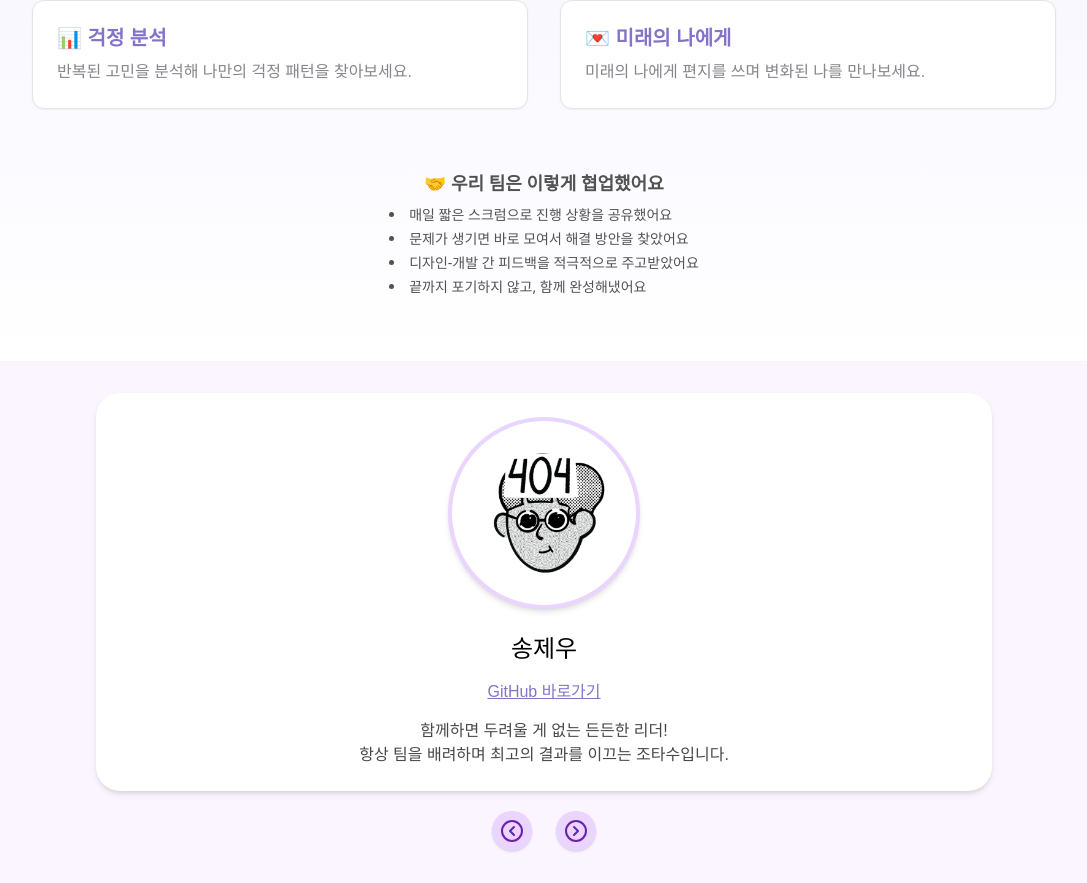
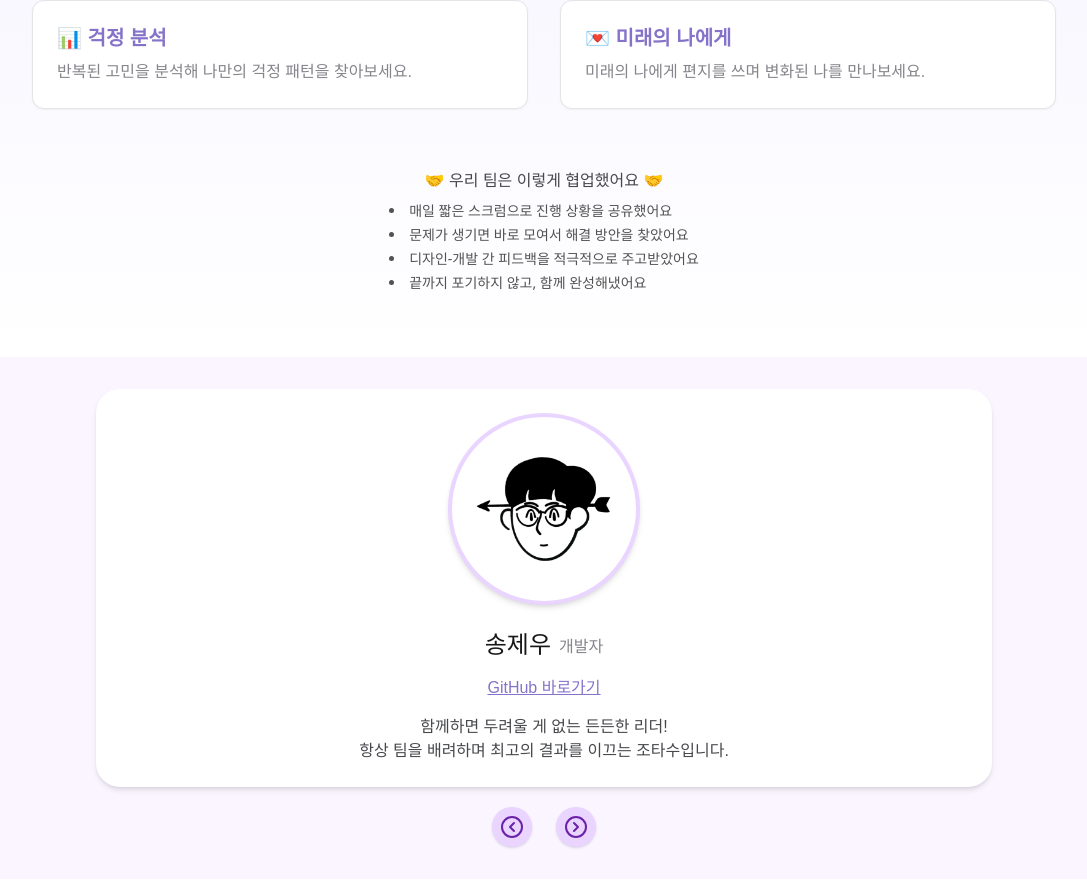
Before and after one commit to PomegranateBlue/dont_worry, a Next.js app: page /mypage/team in a window 1280 px wide. Shown: the part 493-1376 px from the top of the page, without its empty margins (96-1183 px from the left). Built offline with nearby package versions, Linux system fonts and the light colour scheme; no server answers; a web font is replaced by a local one.

Commit message:
♻️ refactor / 타입 분리, map 적용

```diff
--- a/src/app/mypage/team/MemberSlide.tsx
+++ b/src/app/mypage/team/MemberSlide.tsx
@@ -7,8 +7,9 @@ import Text from '@/components/common/Text';
 
 type Member = {
   name: string;
+  role: string;
   image: string;
-  github: string;
+  github?: string;
   intro1: string;
   intro2: string;
 };
@@ -46,8 +47,20 @@ const MemberSlide = ({ members }: { members: Member[] }) => {
                       height={200}
                     />
                   </div>
-                  <div className="text-center flex flex-col gap-4">
-                    <Text variant={'heading2'}>{member.name}</Text>
+                  <div className="text-center flex flex-col gap-4 items-center">
+                    <div className="flex items-center gap-2">
+                      <Text variant={'heading2'} color={'label-normal'}>
+                        {member.name}
+                      </Text>
+                      <Text
+                        variant={'heading5'}
+                        color={'label-alternative'}
+                        className="mt-1"
+                      >
+                        {member.role}
+                      </Text>
+                    </div>
+                    {member.github && (
                       <a
                         href={member.github}
                         target="_blank"
@@ -61,6 +74,7 @@ const MemberSlide = ({ members }: { members: Member[] }) => {
                           GitHub 바로가기
                         </Text>
                       </a>
+                    )}
                     <Text variant={'body2'} color={'label-neutral'}>
                       {member.intro1}
                       <br />
--- a/src/app/mypage/team/page.tsx
+++ b/src/app/mypage/team/page.tsx
@@ -9,20 +9,23 @@ import MemberSlide from './MemberSlide';
 const memberCards = [
   {
     name: '송제우',
-    image: '/images/wontaek-face.png',
+    role: '개발자',
+    image: '/images/zeu-face.png',
     github: 'https://github.com/PomegranateBlue',
     intro1: '함께하면 두려울 게 없는 든든한 리더!',
     intro2: '항상 팀을 배려하며 최고의 결과를 이끄는 조타수입니다.'
   },
   {
     name: '오원택',
+    role: '개발자',
     image: '/images/wontaek-face.png',
     github: 'https://github.com/dhdnjs0702',
-    intro1: '우리 팀의 부리더이자 분위기 메이커!',
+    intro1: '우리 팀의 부리더이자 아이스 브레이킹 중독자!',
     intro2: '상황 판단이 빠르고 센스 넘치는 전략가예요.'
   },
   {
     name: '문정빈',
+    role: '개발자',
     image: '/images/Jeongbin-face.png',
     github: 'https://github.com/answq',
     intro1: '사용자 관점에서 생각하는 개발자!',
@@ -30,6 +33,7 @@ const memberCards = [
   },
   {
     name: '유익환',
+    role: '개발자',
     image: '/images/Ikhwan-face.png',
     github: 'https://github.com/ick-web/',
     intro1: '코드로 감동을 주는 개발자!',
@@ -37,6 +41,7 @@ const memberCards = [
   },
   {
     name: '강혜린',
+    role: '개발자',
     image: '/images/hyerin-face.png',
     github: 'https://github.com/hyerin-kang',
     intro1: 'UI/UX 디자인에 진심인 개발자',
@@ -44,15 +49,15 @@ const memberCards = [
   },
   {
     name: '소수현',
+    role: '디자이너',
     image: '/images/suhyeon-face.png',
-    github: 'https://github.com/designer1',
     intro1: '디자인 감각이 뛰어난 우리의 아트 디렉터',
     intro2: '멋진 디자인으로 프로젝트에 생명을 불어넣어요.'
   },
   {
     name: '김효임',
-    image: '/images/wontaek-face.png',
-    github: 'https://github.com/designer2',
+    role: '디자이너',
+    image: '/images/hyoim-face.png',
     intro1: '브랜드 아이덴티티의 마법사',
     intro2: '세련된 디자인으로 사용자 경험을 극대화시켜요.'
   }
@@ -120,9 +125,9 @@ const TeamPage = () => {
         </div>
 
         <div className="max-w-4xl mt-10 text-neutral-600 text-sm">
-          <h4 className="font-semibold text-lg text-color-purple2 mb-2">
-            🤝 우리 팀은 이렇게 협업했어요
-          </h4>
+          <Text variant={'body2'} color={'label-neutral'} className="mb-2">
+            🤝 우리 팀은 이렇게 협업했어요 🤝
+          </Text>
           <ul className="list-disc list-inside space-y-1 text-left">
             <li>매일 짧은 스크럼으로 진행 상황을 공유했어요</li>
             <li>문제가 생기면 바로 모여서 해결 방안을 찾았어요</li>
--- a/src/components/loginComponents/InputForm.tsx
+++ b/src/components/loginComponents/InputForm.tsx
@@ -1,17 +1,7 @@
-import { FieldValues, Path, UseFormRegister } from 'react-hook-form';
+import { FieldValues } from 'react-hook-form';
 import Text from '../common/Text';
-import { ReactNode } from 'react';
+import { InputFormProps } from '@/types/auth/auth';
 
-interface InputFormProps<T extends FieldValues> {
-  label: string;
-  type: string;
-  name: Path<T>;
-  placeholder: string;
-  required: boolean;
-  register: UseFormRegister<T>;
-  error?: { message?: string };
-  infoText?: ReactNode;
-}
 export const InputForm = <T extends FieldValues>({
   label,
   type,
--- a/src/components/loginComponents/IsLoginMenu.tsx
+++ b/src/components/loginComponents/IsLoginMenu.tsx
@@ -4,34 +4,26 @@ import Text from '../common/Text';
 import { PATHS } from '@/constants/common/paths';
 import { MENU } from '@/constants/common/menu';
 
+const menuItems = [
+  { href: PATHS.NOTE, label: MENU.NOTE },
+  { href: PATHS.NOTEBOX, label: MENU.NOTEBOX },
+  { href: PATHS.RANKING, label: MENU.RANKING },
+  { href: PATHS.LETTER, label: MENU.LETTER },
+  { href: PATHS.LETTERBOX, label: MENU.LETTERBOX }
+];
+
 export const IsLoginMenu = () => {
   return (
     <div className="flex flex-col gap-1 items-start lg:flex-row lg:gap-11">
-      <Link href={PATHS.NOTE} className="py-4 lg:py-0">
-        <Text variant="heading5" color="label-neutral">
-          {MENU.NOTE}
-        </Text>
-      </Link>
-      <Link href={PATHS.NOTEBOX} className="py-4 lg:py-0">
-        <Text variant="heading5" color="label-neutral">
-          {MENU.NOTEBOX}
-        </Text>
-      </Link>
-      <Link href={PATHS.RANKING} className="py-4 lg:py-0">
-        <Text variant="heading5" color="label-neutral">
-          {MENU.RANKING}
-        </Text>
-      </Link>
-      <Link href={PATHS.LETTER} className="py-4 lg:py-0">
-        <Text variant="heading5" color="label-neutral">
-          {MENU.LETTER}
-        </Text>
-      </Link>
-      <Link href={PATHS.LETTERBOX} className="py-4 lg:py-0">
-        <Text variant="heading5" color="label-neutral">
-          {MENU.LETTERBOX}
-        </Text>
-      </Link>
+      {menuItems.map(({ href, label }) => {
+        return (
+          <Link key={href} href={href} className="py-4 lg:py-0">
+            <Text variant="heading5" color="label-neutral">
+              {label}
+            </Text>
+          </Link>
+        );
+      })}
     </div>
   );
 };
--- a/src/components/loginComponents/IsNotLoginMenu.tsx
+++ b/src/components/loginComponents/IsNotLoginMenu.tsx
@@ -5,13 +5,20 @@ import Text from '../common/Text';
 import { showToast } from '../common/Toast';
 import { MENU } from '@/constants/common/menu';
 
+const MENU_ITEMS = [
+  MENU.NOTE,
+  MENU.NOTEBOX,
+  MENU.RANKING,
+  MENU.LETTER,
+  MENU.LETTERBOX
+];
+
 export const IsNotLoginMenu = () => {
   const router = useRouter();
   const goLoginPage = (e: React.MouseEvent) => {
     const target = e.target as HTMLElement;
     if (target.closest('button')) {
       e.preventDefault();
-      // alert('로그인 후 이용 가능합니다!');
       router.push('/auth/login');
       showToast('로그인 후 이용 가능합니다!', 'info');
     }
@@ -21,31 +28,13 @@ export const IsNotLoginMenu = () => {
       onClick={goLoginPage}
       className="flex flex-col gap-1 items-start lg:flex-row lg:gap-11"
     >
-      <button className="py-4 lg:py-0">
-        <Text variant="heading5" color="label-neutral">
-          {MENU.NOTE}
-        </Text>
-      </button>
-      <button className="py-4 lg:py-0">
-        <Text variant="heading5" color="label-neutral">
-          {MENU.NOTEBOX}
-        </Text>
-      </button>
-      <button className="py-4 lg:py-0">
-        <Text variant="heading5" color="label-neutral">
-          {MENU.RANKING}
-        </Text>
-      </button>
-      <button className="py-4 lg:py-0">
-        <Text variant="heading5" color="label-neutral">
-          {MENU.LETTER}
-        </Text>
-      </button>
-      <button className="py-4 lg:py-0">
-        <Text variant="heading5" color="label-neutral">
-          {MENU.LETTERBOX}
-        </Text>
-      </button>
+      {MENU_ITEMS.map((menuItem) => (
+        <button key={menuItem} className="py-4 lg:py-0" type="button">
+          <Text variant="heading5" color="label-neutral">
+            {menuItem}
+          </Text>
+        </button>
+      ))}
     </div>
   );
 };
--- a/src/components/loginComponents/LoginForm.tsx
+++ b/src/components/loginComponents/LoginForm.tsx
@@ -8,48 +8,13 @@ import { useRouter } from 'next/navigation';
 import React, { useEffect } from 'react';
 import { useFormState } from 'react-dom';
 import { useForm } from 'react-hook-form';
-import { z } from 'zod';
 import Text from '../common/Text';
 import { InputForm } from './InputForm';
 import { showToast } from '../common/Toast';
 import { LOGIN_TEXT } from '@/constants/login/text';
 import { Info } from 'lucide-react';
-
-interface LoginFormProps {
-  mode: string;
-}
-
-interface FormData {
-  email: string;
-  password: string;
-  fullName?: string;
-}
-
-const loginSchema = z.object({
-  email: z
-    .string()
-    .nonempty('이메일을 입력하세요')
-    .regex(
-      /^[a-zA-Z0-9._%+-]+@[a-zA-Z0-9.-]+\.[a-zA-Z]{2,}$/,
-      '이메일 형식이 올바르지 않습니다.'
-    ),
-  password: z
-    .string()
-    .nonempty('비밀번호를 입력하세요')
-    .min(6, '비밀번호는 6자 이상이어야 합니다.')
-});
-
-const signupSchema = loginSchema.extend({
-  fullName: z
-    .string()
-    .nonempty('닉네임을 입력하세요')
-    .min(2, '닉네임은 2자 이상이어야 합니다.')
-    .max(10, '닉네임은 10자 이하여야 합니다.')
-    .regex(
-      /^[가-힣a-zA-Z0-9]+$/,
-      '닉네임은 한글, 영문, 숫자만 사용할 수 있습니다.'
-    )
-});
+import { AuthFormValues, LoginFormProps } from '@/types/auth/auth';
+import { loginSchema, signupSchema } from '@/types/auth/schemas';
 
 const initialState = { success: false, error: null };
 
@@ -65,7 +30,7 @@ const LoginForm = ({ mode }: LoginFormProps) => {
     register,
     formState: { errors },
     handleSubmit
-  } = useForm<FormData>({
+  } = useForm<AuthFormValues>({
     resolver: zodResolver(schema),
     mode: 'onSubmit',
     defaultValues: {
@@ -92,7 +57,7 @@ const LoginForm = ({ mode }: LoginFormProps) => {
     afterLogin();
   }, [state.success]); // success 상태 변화에만 반응
 
-  const onSubmit = (data: FormData) => {
+  const onSubmit = (data: AuthFormValues) => {
     const formData = new FormData();
     formData.append('email', data.email);
     formData.append('password', data.password);
--- a/src/components/loginComponents/LoginProfile.tsx
+++ b/src/components/loginComponents/LoginProfile.tsx
@@ -1,5 +1,5 @@
 'use client';
-// import { useUserInfo } from '@/hooks/useMyPageQueries';
+
 import { useUserInfo } from '@/hooks/userHooks/useUserInfo';
 import Image from 'next/image';
 import React from 'react';
--- /dev/null
+++ b/src/types/auth/auth.ts
@@ -0,0 +1,23 @@
+import { ReactNode } from 'react';
+import { FieldValues, Path, UseFormRegister } from 'react-hook-form';
+
+export interface LoginFormProps {
+  mode: string;
+}
+
+export interface AuthFormValues {
+  email: string;
+  password: string;
+  fullName?: string;
+}
+
+export interface InputFormProps<T extends FieldValues> {
+  label: string;
+  type: string;
+  name: Path<T>;
+  placeholder: string;
+  required: boolean;
+  register: UseFormRegister<T>;
+  error?: { message?: string };
+  infoText?: ReactNode;
+}
--- /dev/null
+++ b/src/types/auth/schemas.ts
@@ -0,0 +1,29 @@
+import { z } from 'zod';
+
+//로그인 스키마
+export const loginSchema = z.object({
+  email: z
+    .string()
+    .nonempty('이메일을 입력하세요')
+    .regex(
+      /^[a-zA-Z0-9._%+-]+@[a-zA-Z0-9.-]+\.[a-zA-Z]{2,}$/,
+      '이메일 형식이 올바르지 않습니다.'
+    ),
+  password: z
+    .string()
+    .nonempty('비밀번호를 입력하세요')
+    .min(6, '비밀번호는 6자 이상이어야 합니다.')
+});
+
+//로그아웃 스키마
+export const signupSchema = loginSchema.extend({
+  fullName: z
+    .string()
+    .nonempty('닉네임을 입력하세요')
+    .min(2, '닉네임은 2자 이상이어야 합니다.')
+    .max(10, '닉네임은 10자 이하여야 합니다.')
+    .regex(
+      /^[가-힣a-zA-Z0-9]+$/,
+      '닉네임은 한글, 영문, 숫자만 사용할 수 있습니다.'
+    )
+});
--- a/src/types/toastify/toastify-js.d.ts
+++ /dev/null
@@ -1,4 +0,0 @@
-declare module 'toastify-js' {
-  // const Toastify: any;
-  export default Toastify;
-}
```
Also changed, not shown: public/images/hyoim-face.png (added), public/images/zeu-face.png (added). Lines whose indentation alone changed are shown as unchanged.
